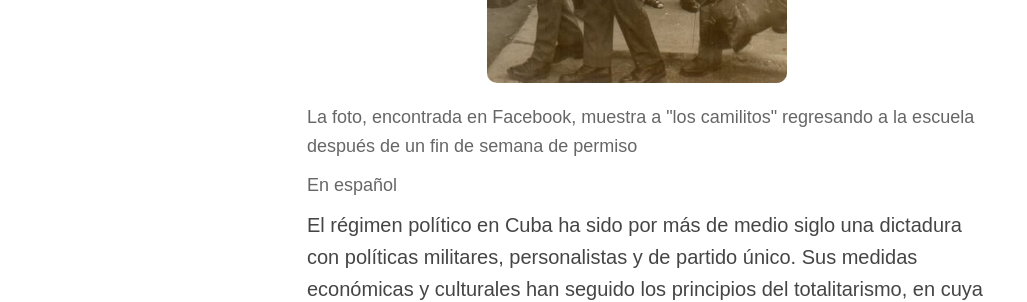
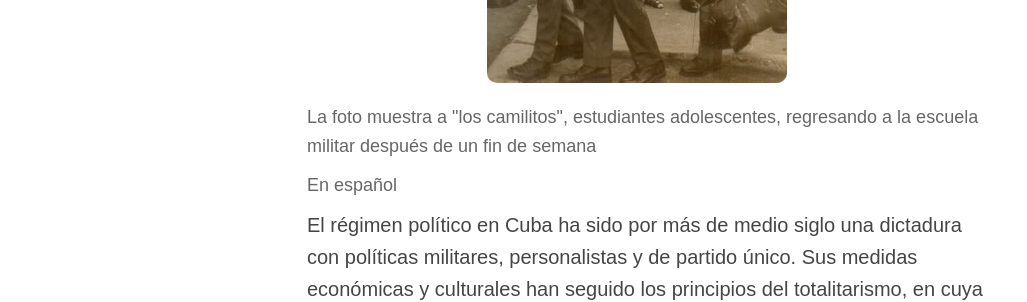
Before and after one commit to edicionesdereparto/paisajedearcilla, a Jekyll site: the page built from index.html, in a window 1280 px wide and 900 px high, scrolled down 306 px. Shown: the part 153-455 px from the top of the window, without its empty margins (3-1030 px from the left). Built offline with Jekyll 4.4.1, drawn with Linux system fonts in a browser that asks for light colours.

Commit message:
Update index.html

```diff
--- a/index.html
+++ b/index.html
@@ -73,7 +73,7 @@ title: "Paisaje de Arcilla (Landscape of Clay)"
 
   <img src="{{ site.baseurl }}/assets/camilitos.jpg" alt="Niños en los Camilitos">
 <p>
-<small> La foto, encontrada en Facebook, muestra a "los camilitos" regresando a la escuela después de un fin de semana de permiso</small>
+<small> La foto muestra a "los camilitos", estudiantes adolescentes, regresando a la escuela militar después de un fin de semana</small>
 </p>
 <p>
   <small> En español</small>
```
